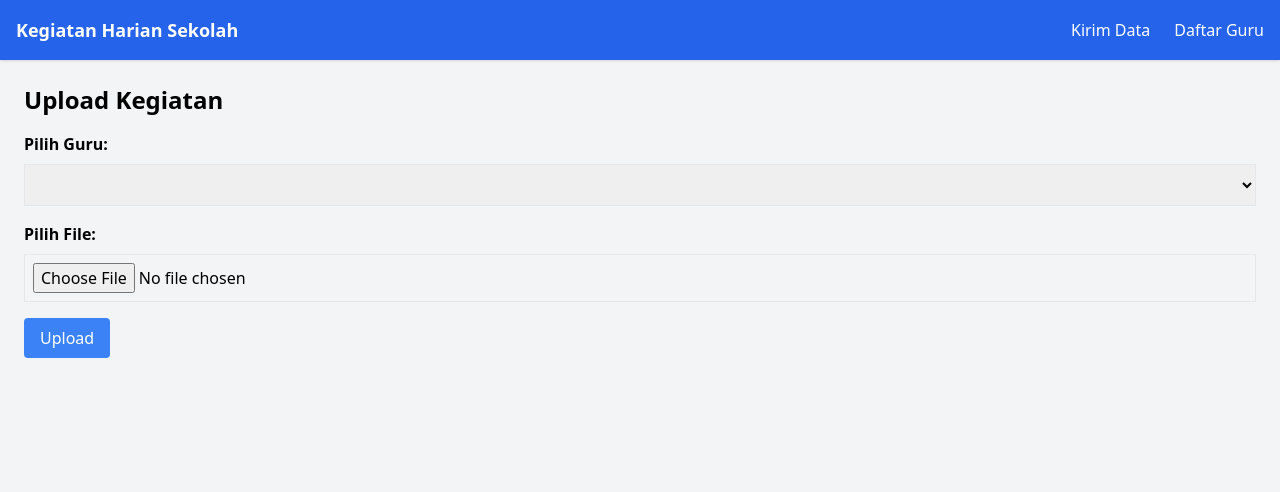
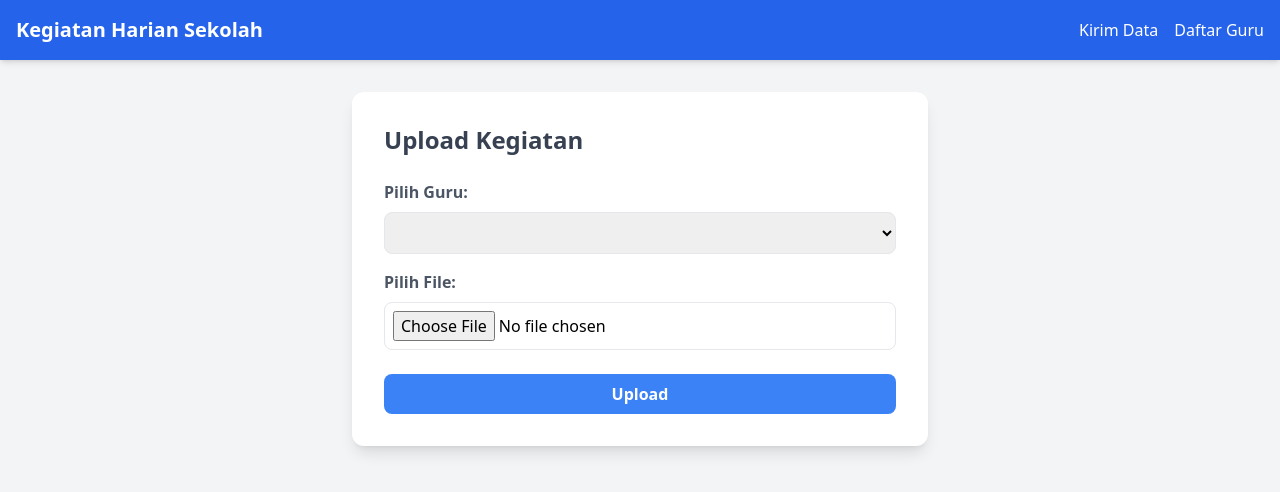
Before and after one commit to smpnegeri10banawaselatan-dev/Kegiatan_belajar, a plain HTML site: page index.html in a window 1280 px wide. Drawn offline with nearby package versions, Linux system fonts and the light colour scheme; no server answers.

Commit message:
Update index.html

```diff
--- a/index.html
+++ b/index.html
@@ -6,13 +6,13 @@
   <title>Kegiatan Harian Sekolah</title>
   <script src="https://cdn.tailwindcss.com"></script>
 </head>
-<body class="bg-gray-100">
+<body class="bg-gray-100 min-h-screen flex flex-col">
 
 <!-- Navbar -->
-<nav class="bg-blue-600 text-white p-4 shadow">
+<nav class="bg-blue-600 text-white p-4 shadow-md">
   <div class="container mx-auto flex justify-between items-center">
-    <h1 class="text-lg font-bold">Kegiatan Harian Sekolah</h1>
-    <ul class="flex space-x-6">
+    <h1 class="text-lg md:text-xl font-bold">Kegiatan Harian Sekolah</h1>
+    <ul class="flex space-x-4 text-sm md:text-base">
       <li><a href="index.html" class="hover:underline">Kirim Data</a></li>
       <li><a href="guru.html" class="hover:underline">Daftar Guru</a></li>
     </ul>
@@ -20,32 +20,39 @@
 </nav>
 
 <!-- Konten -->
-<div class="p-6">
-  <h2 class="text-2xl font-bold mb-4">Upload Kegiatan</h2>
+<main class="flex-grow container mx-auto p-4 md:p-8">
+  <div class="bg-white rounded-xl shadow-lg p-6 md:p-8 max-w-xl mx-auto">
+    <h2 class="text-xl md:text-2xl font-bold mb-6 text-gray-700">Upload Kegiatan</h2>
 
     <!-- Pilih guru -->
     <div class="mb-4">
-    <label class="block mb-2 font-semibold">Pilih Guru:</label>
-    <select id="guruSelect" class="border p-2 w-full"></select>
+      <label class="block mb-2 font-semibold text-gray-600">Pilih Guru:</label>
+      <select id="guruSelect" class="border rounded-lg p-2 w-full focus:ring-2 focus:ring-blue-400"></select>
     </div>
 
     <!-- Pilih file -->
-  <div class="mb-4">
-    <label class="block mb-2 font-semibold">Pilih File:</label>
-    <input type="file" id="fileInput" class="border p-2 w-full" />
+    <div class="mb-6">
+      <label class="block mb-2 font-semibold text-gray-600">Pilih File:</label>
+      <input type="file" id="fileInput" class="border rounded-lg p-2 w-full focus:ring-2 focus:ring-blue-400" />
     </div>
 
-  <button onclick="uploadFile()" class="bg-blue-500 text-white px-4 py-2 rounded">Upload</button>
+    <!-- Tombol Upload -->
+    <button id="uploadBtn" onclick="uploadFile()"
+      class="bg-blue-500 hover:bg-blue-600 text-white px-5 py-2 rounded-lg w-full font-semibold transition disabled:opacity-50 disabled:cursor-not-allowed">
+      Upload
+    </button>
 
     <!-- Notifikasi -->
-  <div id="notif" class="mt-4 text-green-600 font-semibold hidden"></div>
+    <div id="notif" class="mt-4 text-center font-semibold hidden"></div>
   </div>
+</main>
 
 <script>
-const SCRIPT_URL = "https://script.google.com/macros/s/AKfycbxkU6383uuQQESW9u4p0wjDI4-zS6nuWRzj6bwV-vgRbV1Gl2QvOR_q1j_PHeeJpAxYCg/exec"; // Ganti URL Apps Script
+const SCRIPT_URL = "https://script.google.com/macros/s/AKfycbxkU6383uuQQESW9u4p0wjDI4-zS6nuWRzj6bwV-vgRbV1Gl2QvOR_q1j_PHeeJpAxYCg/exec";
 const notifEl = document.getElementById("notif");
+const uploadBtn = document.getElementById("uploadBtn");
 
-// Ambil daftar guru dari sheet "data"
+// Ambil daftar guru
 fetch(SCRIPT_URL)
 .then(res => res.json())
 .then(data => {
@@ -69,6 +76,10 @@ function uploadFile() {
     return;
   }
 
+  // Disable tombol saat proses upload
+  uploadBtn.disabled = true;
+  uploadBtn.textContent = "Mengirim...";
+
   const reader = new FileReader();
   reader.onload = function(e) {
     const base64Data = e.target.result.split(",")[1];
@@ -82,13 +93,24 @@ function uploadFile() {
     .then(res => res.json())
     .then(resp => {
       if (resp.status === "success") {
-        notifEl.textContent = "File berhasil dikirim!";
+        notifEl.textContent = "✅ File berhasil dikirim!";
+        notifEl.className = "mt-4 text-green-600 font-semibold text-center";
+      } else {
+        notifEl.textContent = "❌ Gagal: " + resp.message;
+        notifEl.className = "mt-4 text-red-600 font-semibold text-center";
+      }
       notifEl.classList.remove("hidden");
-      } else {
-        alert(resp.message);
-      }
+      uploadBtn.disabled = false;
+      uploadBtn.textContent = "Upload";
+      fileInput.value = "";
     })
-    .catch(err => alert(err.message));
+    .catch(err => {
+      notifEl.textContent = "⚠️ Error: " + err.message;
+      notifEl.className = "mt-4 text-red-600 font-semibold text-center";
+      notifEl.classList.remove("hidden");
+      uploadBtn.disabled = false;
+      uploadBtn.textContent = "Upload";
+    });
   };
   reader.readAsDataURL(file);
 }
```
Lines whose indentation alone changed are shown as unchanged.
